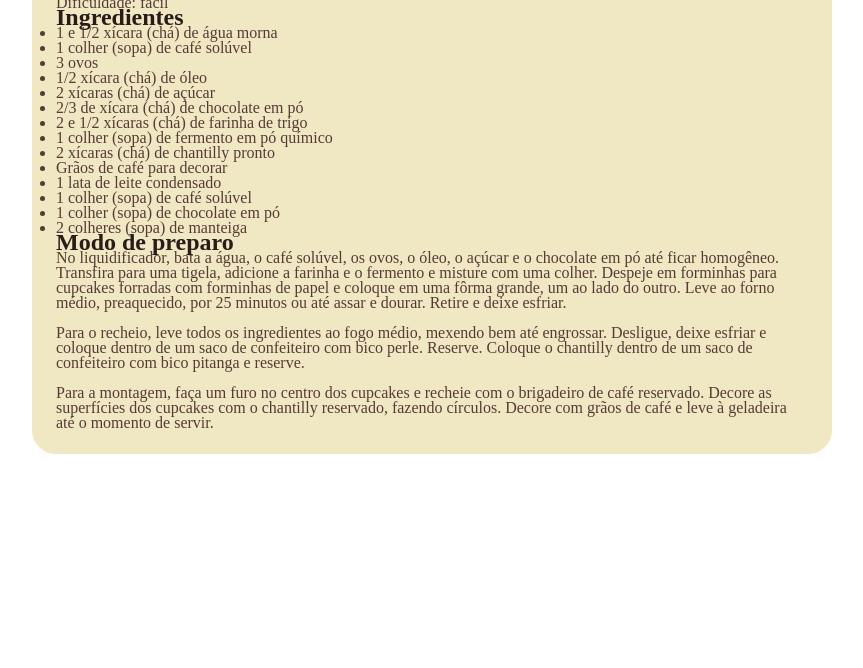
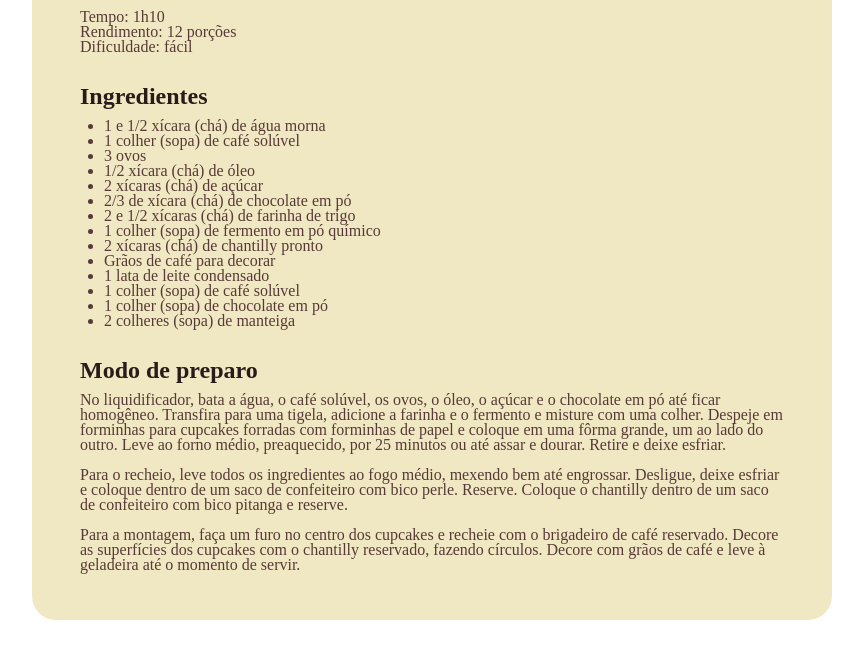
Before and after one commit to alvaronetobsb/Full-Stack, a plain HTML site: page 01-pagina-de-receita/index.html in a window 1280 px wide. Shown: the part 595-1263 px from the top of the page, without its empty margins (208-1071 px from the left). Before the commit the page ends 1097 px from the top, so only its background shows below. Drawn offline with Linux system fonts and the light colour scheme; a web font is replaced by a local one.

Commit message:
personalizando os espaços

```diff
--- a/01-pagina-de-receita/style.css
+++ b/01-pagina-de-receita/style.css
@@ -30,6 +30,18 @@ img {
   border-radius: 16px;
 }
 
+main {
+  padding: 2.4rem;
+}
+
+section + section {
+  margin-top: 2.4rem;
+}
+
+#about p + p {
+  margin-top: 1.2rem;
+}
+
 h1 {
   line-height: 140%;
   font-size: 4rem;
@@ -42,4 +54,10 @@ h2 {
 h1,
 h2 {
   color: #291b1a;
+  margin-bottom: 4px;
+  line-height: 150%;
 }
+
+ul {
+  padding-left: 2.4rem;
+}
```
